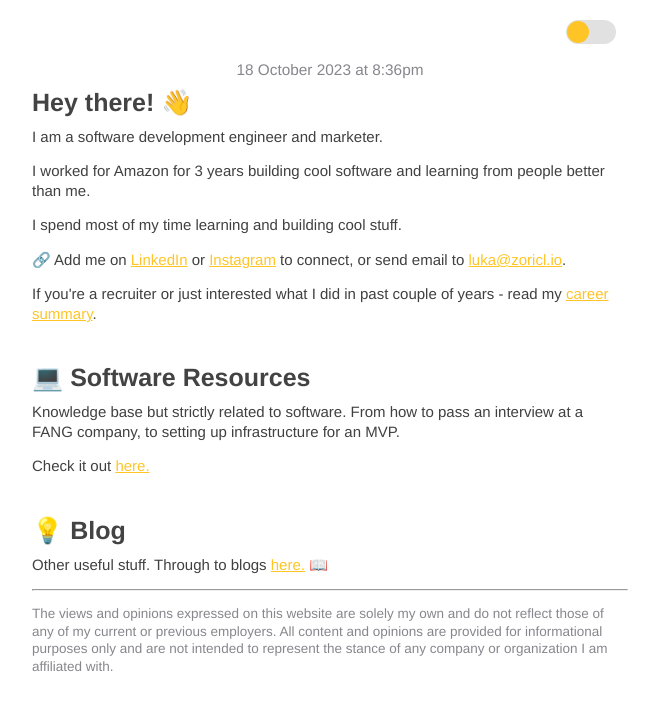
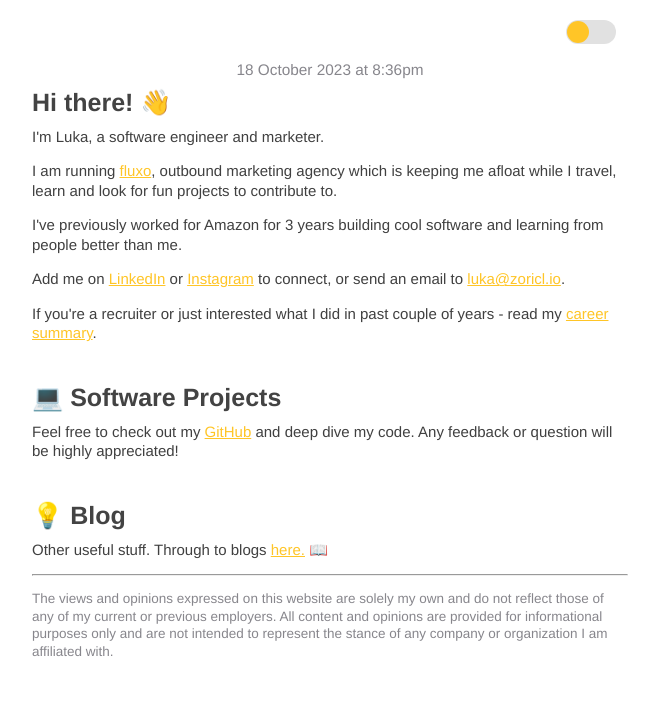
Before and after one commit to iamnotluka/zoricl, a React (Create React App) app: page / in a window 1280 px wide. Shown: the top 710 px of the page, without its empty margins (310-957 px from the left). Built offline with nearby package versions, Linux system fonts and the light colour scheme.

Commit message:
Refactoring some stuff

```diff
--- a/src/components/pages/home/Home.tsx
+++ b/src/components/pages/home/Home.tsx
@@ -13,14 +13,14 @@ export default function Home() {
 				If you're a recruiter or just interested what I did in past couple of years - read my{" "}
 				<Link to="/career">career summary</Link>.
 			</p>
-			<h4>💻 Software Resources</h4>
+			<h4>💻 Software Projects</h4>
 			<p>
-				Knowledge base but strictly related to software. From how to pass an interview at a FANG company, to setting up
-				infrastructure for an MVP.
+				Feel free to check out my <a href="https://github.com/iamnotluka">GitHub</a> and deep dive my code. Any feedback
+				or question will be highly appreciated!
 			</p>
-			<p>
+			{/* <p>
 				Check it out <Link to="/software-resources">here.</Link>
-			</p>
+			</p>*/}
 			<h4>💡 Blog </h4>
 			<p>
 				Other useful stuff. Through to blogs <Link to="/knowledge-base">here.</Link> 📖
```
Also changed, not shown: public/content/combinatorics.txt (added), public/content/introduction.txt, public/content/solving_b2b_at_scale.txt.
